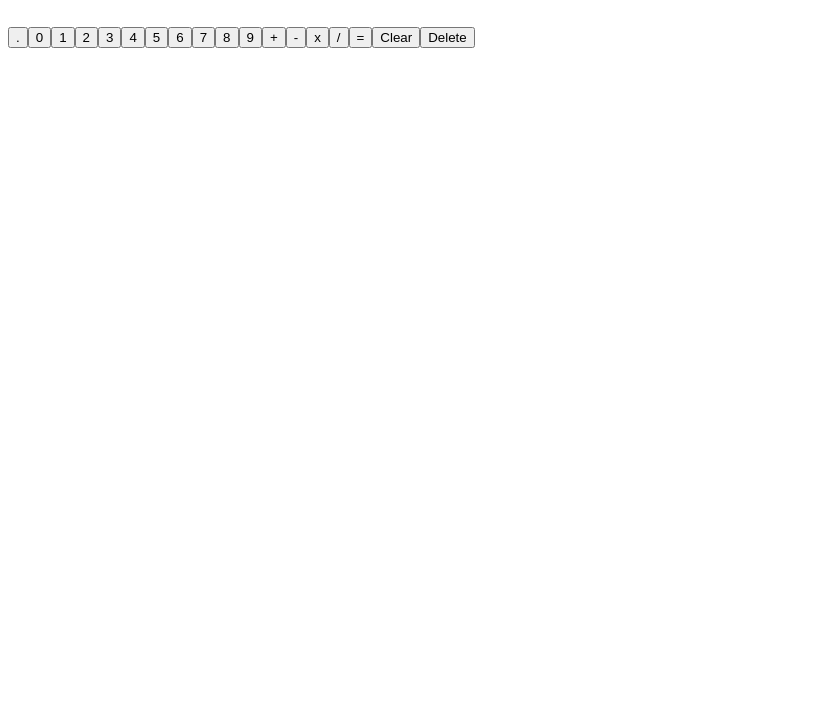
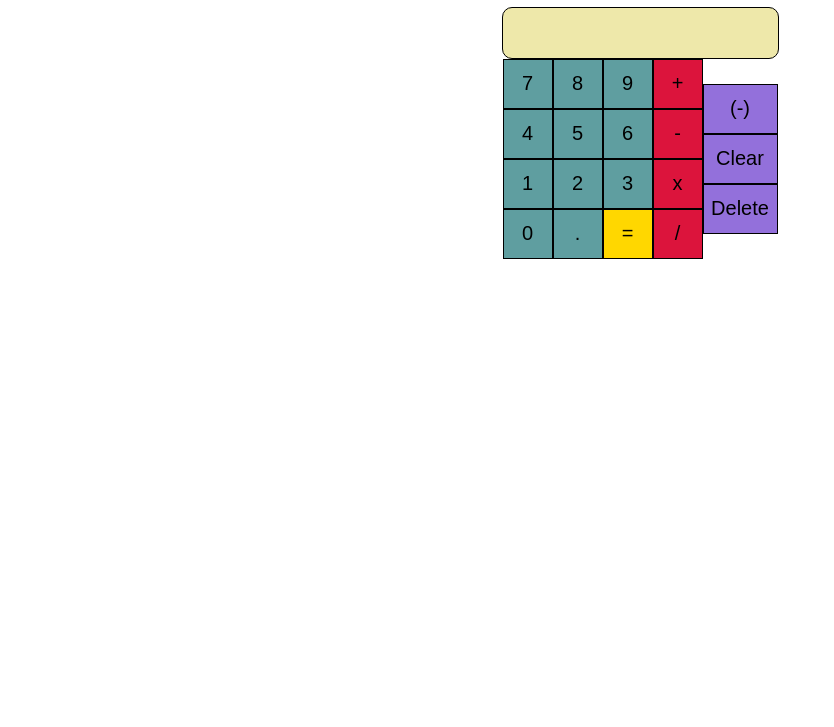
Before and after one commit to vansharora03/web-calculator, a plain HTML site: page index.html in a window 1280 px wide. Shown: the part 73-800 px from the top of the page, without its empty margins (0-834 px from the left). Drawn offline with Linux system fonts and the light colour scheme.

Commit message:
Added a (-) negative button with functionality, fixed bug that would give incorrect output when utilizing multiple operations at once;

```diff
--- a/index.html
+++ b/index.html
@@ -11,24 +11,39 @@
 		<div id="display">
 		</div>
 		<div id="buttonDiv">
-			<button id="buttonDecimal">.</button>
-			<button class="digit" id="button0">0</button>
+			<div id="centerNumPad">
+				<div class="row" id="firstRow">
+					<button class="digit" id="button7">7</button>
+					<button class="digit" id="button8">8</button>
+					<button class="digit" id="button9">9</button>
+				</div>
+				<div class="row" id="secondRow">
+					<button class="digit" id="button4">4</button>
+					<button class="digit" id="button5">5</button>
+					<button class="digit" id="button6">6</button>
+				</div>
+				<div class="row" id="thirdRow">
 					<button class="digit" id="button1">1</button>
 					<button class="digit" id="button2">2</button>
 					<button class="digit" id="button3">3</button>
-			<button class="digit" id="button4">4</button>
-			<button class="digit" id="button5">5</button>
-			<button class="digit" id="button6">6</button>
-			<button class="digit" id="button7">7</button>
-			<button class="digit" id="button8">8</button>
-			<button class="digit" id="button9">9</button>
+				</div>
+				<div class="row" id="fourthRow">
+					<button class="digit" id="button0">0</button>
+					<button id="buttonDecimal">.</button>
+					<button id="buttonEquals">=</button>
+				</div>
+			</div>
+			<div id="operators">
 				<button class="operator" id="add">+</button>
 				<button class="operator" id="subtract">-</button>
 				<button class="operator" id="multiply">x</button>
 				<button class="operator" id="divide">/</button>
-			<button id="buttonEquals">=</button>
+			</div>
+			<div id="extras">
+				<button id="buttonNegative">(-)</button>
 				<button id="buttonClear">Clear</button>
 				<button id="buttonDelete">Delete</button>
 			</div>
+		</div>
 	</body>
 </html>
--- a/scripts.js
+++ b/scripts.js
@@ -6,6 +6,7 @@ const operatorButtons = document.querySelectorAll('.operator');
 const clearButton = document.querySelector('#buttonClear');
 const equalsButton = document.querySelector('#buttonEquals');
 const deleteButton = document.querySelector('#buttonDelete');
+const negativeButton = document.querySelector('#buttonNegative');
 
 //Operators
 const add = (a, b) => a + b;
@@ -48,6 +49,9 @@ const digitButtonClicked = function(e) {
 }
 
 const operatorButtonClicked = function(e) {
+    if(currentOperation) {
+        equalsButtonClicked();
+    }
     if(divideByZero) {
         clear();
         divideByZero = false;
@@ -117,6 +121,28 @@ const deleteButtonClicked = function() {
     }
 }
 
+const negativeButtonClicked = function() {
+    if(display.textContent) return;
+    else if(display.textContent.includes("-")) return;
+    else if(divideByZero) {
+        clear();
+        divideByZero = false;
+    }
+    else if(usingResult && !currentOperation) {
+        clear();
+        usingResult = false;
+    }
+    else if(!currentOperation) {
+        firstNum += '-';
+        currentNum = 'first';
+    } else {
+        lastNum += '-';
+        currentNum = 'last';
+    }
+    display.textContent += '-';
+
+}
+
 //Event Listeners
 decimalButton.addEventListener('click', decimalButtonClicked);
 digitButtons.forEach(digitButton => digitButton.addEventListener('click', digitButtonClicked));
@@ -124,3 +150,4 @@ operatorButtons.forEach(operatorButton => operatorButton.addEventListener('click
 clearButton.addEventListener('click', clear);
 equalsButton.addEventListener('click', equalsButtonClicked);
 deleteButton.addEventListener('click', deleteButtonClicked);
+negativeButton.addEventListener('click', negativeButtonClicked);
--- a/styles.css
+++ b/styles.css
@@ -1,8 +1,78 @@
+h1 {
+    text-align: center;
+}
 #display {
-    height: 20px;
+    height: 50px;
+    border: 1px solid black;
+    border-radius: 10px;
+    width: 275px;
+    margin: auto;
+    text-align: start;
+    font-size: 50px;
+    background-color: palegoldenrod;
 }
 
 #buttonDiv {
     display: flex;
+    justify-content: center;
+}
 
+#centerNumPad {
+    display: flex;
+    flex-direction: column;
+    size: 1000px
 }
+
+.row {
+    size: 1000px;
+    display: flex;
+    justify-content: center;
+}
+
+.row>button {
+    width: 50px;
+    height: 50px;
+    background-color: cadetblue;
+}
+
+#operators {
+    display: flex;
+    flex-direction: column;
+}
+
+.operator {
+    width: 50px;
+    height: 50px;
+    background-color: crimson;
+}
+
+#extras {
+    display: flex;
+    flex-direction: column;
+    justify-content: center;
+}
+
+
+#extras>button {
+    width: 75px;
+    height: 50px;
+    background-color: mediumpurple;
+}
+
+#buttonNegative {
+    width: 50px;
+    height: 50px;
+}
+
+#buttonEquals {
+    background-color: gold;
+}
+
+button {
+    font-size: 20px;
+    border: 1px solid black;
+}
+
+button:hover {
+    filter: brightness(85%);
+}
```
Lines whose indentation alone changed are shown as unchanged.
